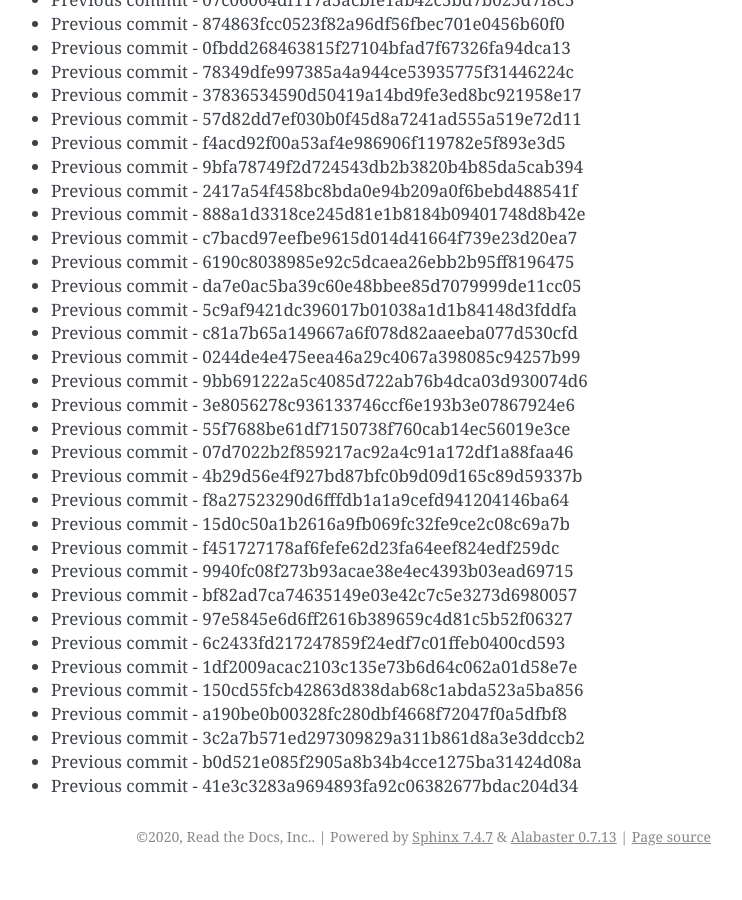
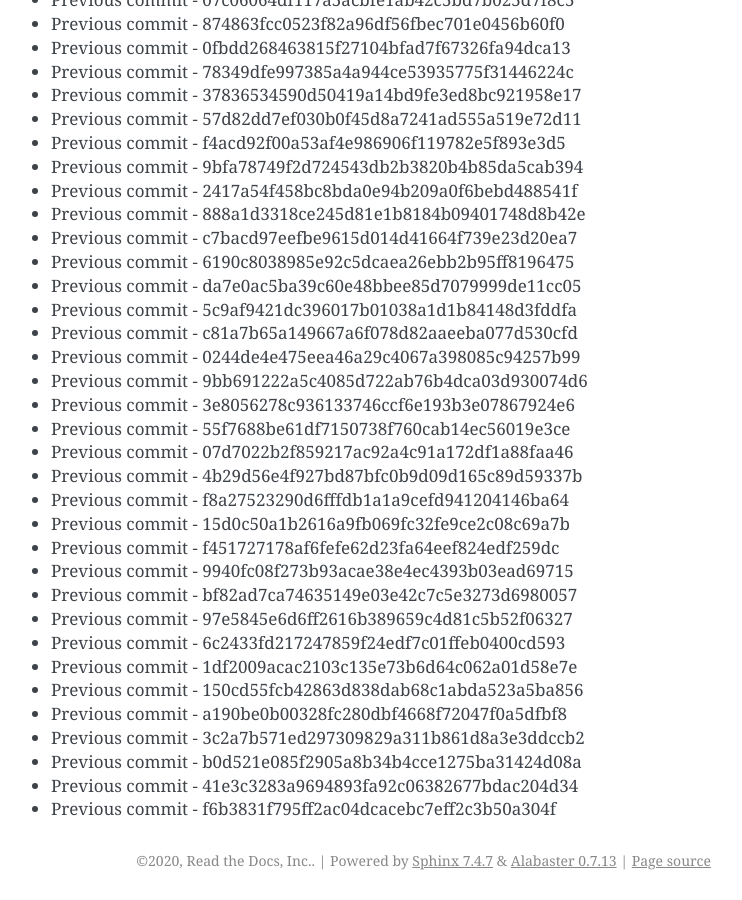
Before and after one commit to readthedocs/rtd-git-stresstest, a Sphinx documentation site: the page built from docs/updates.rst, in a window 1280 px wide and 900 px high, scrolled down 42276 px. Shown: the whole window, without its empty margins (399-1141 px from the left). Built offline with Sphinx 7.4.7, drawn with Linux system fonts in a browser that asks for light colours; before the commit the page ends 43152 px from its top, so only the background shows below that.

Commit message:
Generating commit from previous: f6b3831f795ff2ac04dcacebc7eff2c3b50a304f

```diff
--- a/docs/updates.rst
+++ b/docs/updates.rst
@@ -1808,3 +1808,4 @@ It can be tested for any performance characteristics.
 * Previous commit - 3c2a7b571ed297309829a311b861d8a3e3ddccb2
 * Previous commit - b0d521e085f2905a8b34b4cce1275ba31424d08a
 * Previous commit - 41e3c3283a9694893fa92c06382677bdac204d34
+* Previous commit - f6b3831f795ff2ac04dcacebc7eff2c3b50a304f
```
